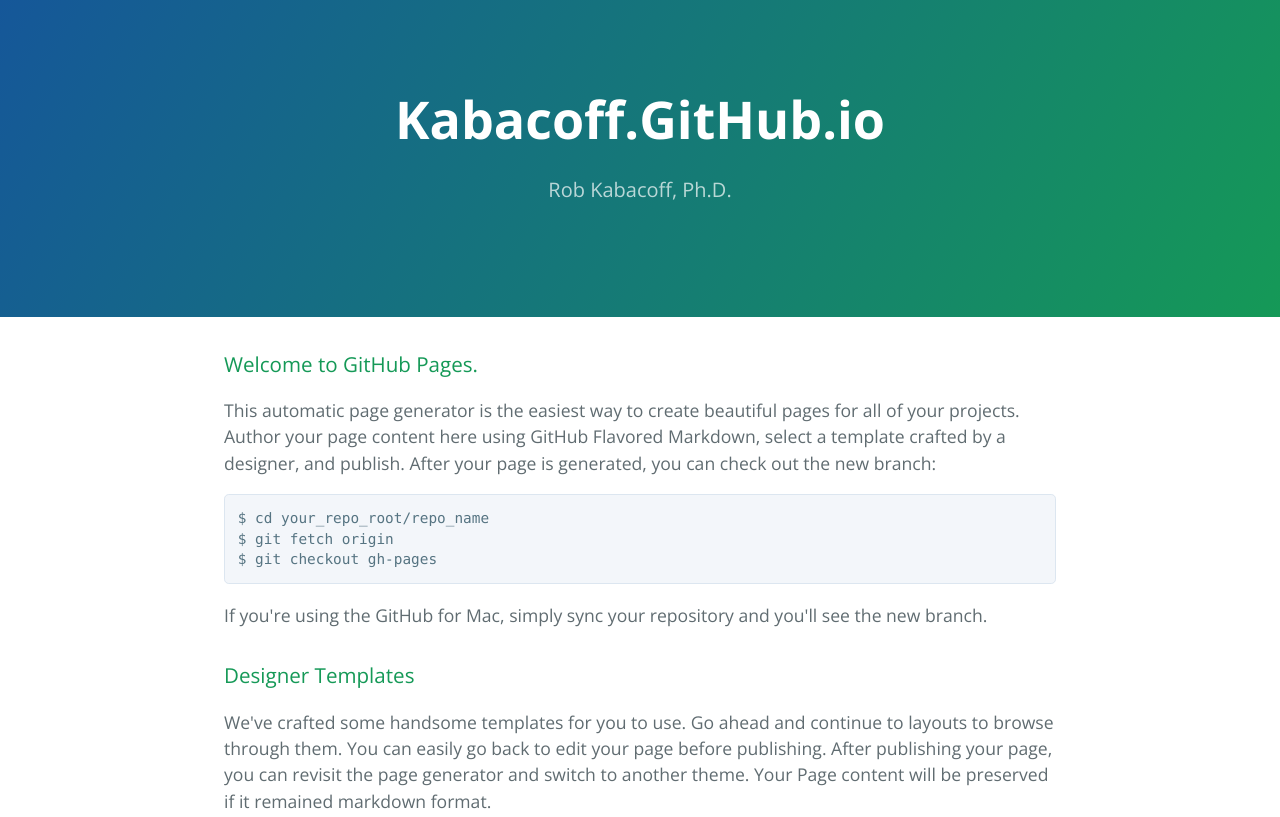
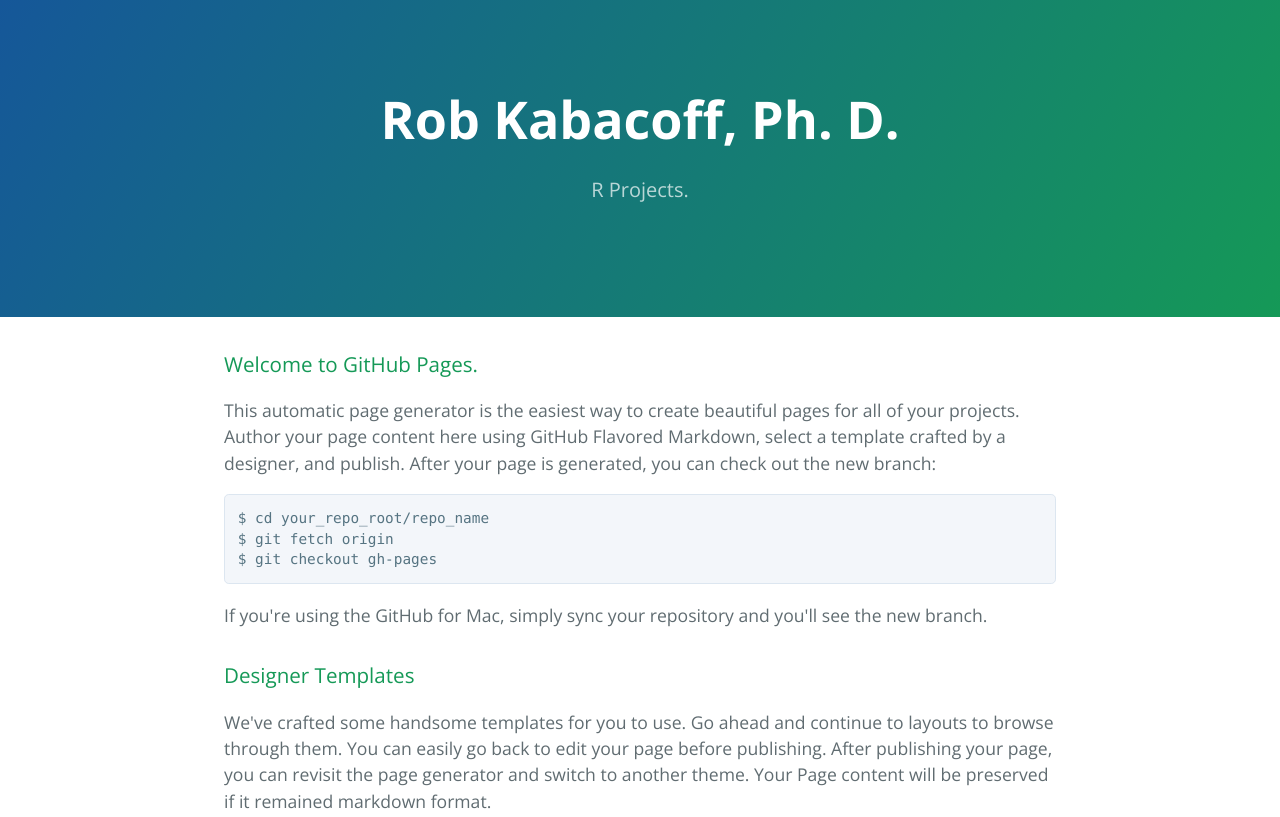
Before and after one commit to kabacoff/kabacoff.github.io, a plain HTML site: page index.html in a window 1280 px wide. Shown: the top 817 px of the page. Drawn offline with nearby package versions, Linux system fonts and the light colour scheme.

Commit message:
Update index.html

```diff
--- a/index.html
+++ b/index.html
@@ -11,8 +11,8 @@
   </head>
   <body>
     <section class="page-header">
-      <h1 class="project-name">Kabacoff.GitHub.io</h1>
-      <h2 class="project-tagline">Rob Kabacoff, Ph.D.</h2>
+      <h1 class="project-name">Rob Kabacoff, Ph. D.</h1>
+      <h2 class="project-tagline">R Projects.</h2>
     </section>
 
     <section class="main-content">
```
